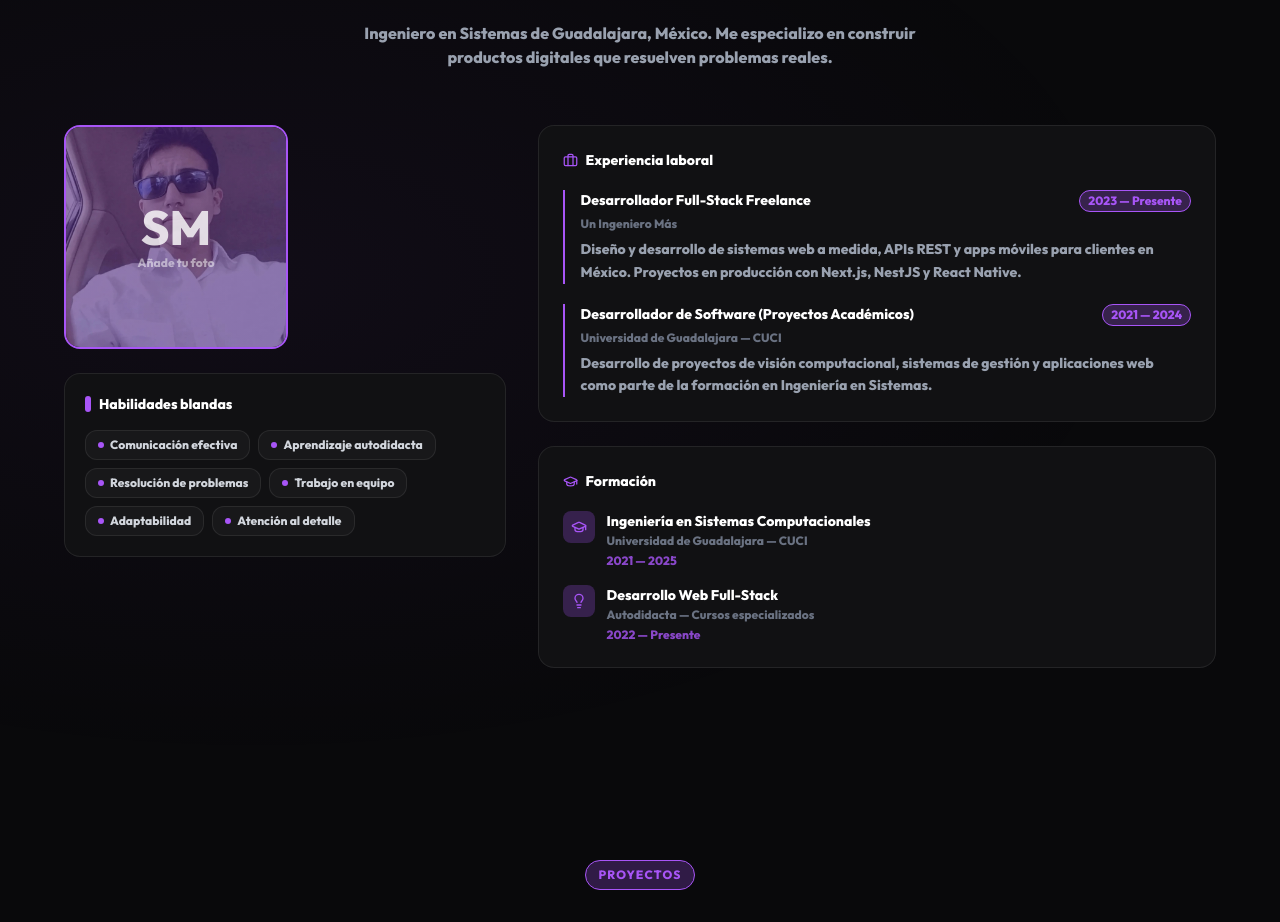
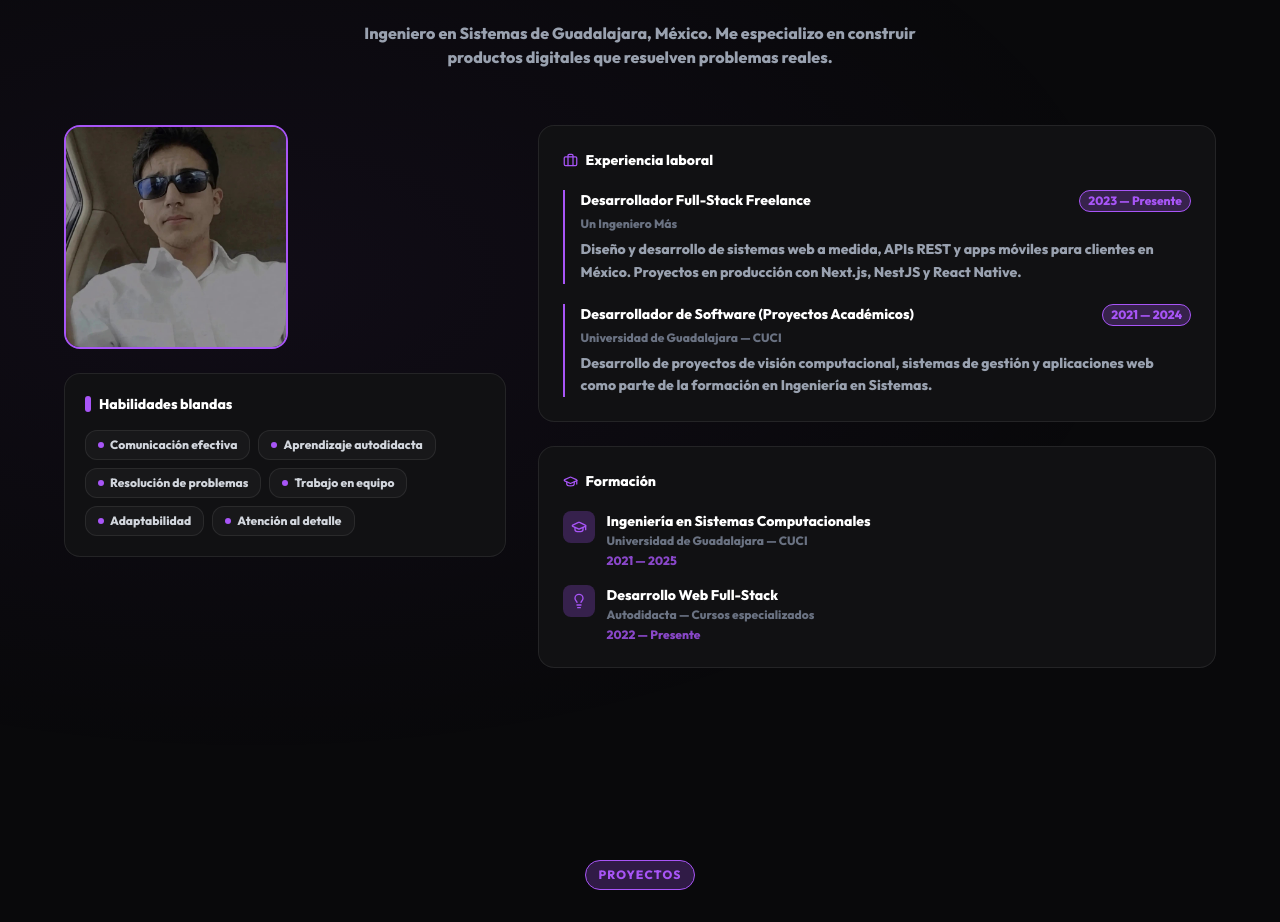
Before and after one commit to Shooukoo/catalogo-servicios-web, a Next.js app: page /portafolio/ in a window 1280 px wide. Shown: the part 1009-1931 px from the top of the page. Built offline with nearby package versions, Linux system fonts and the light colour scheme; no server answers.

Commit message:
Foto de mi

```diff
--- a/src/components/Navbar.tsx
+++ b/src/components/Navbar.tsx
@@ -4,6 +4,9 @@
 import { motion, useScroll, useMotionValueEvent } from "framer-motion";
 import { Menu, X } from "lucide-react";
 import { cn } from "@/lib/utils";
+
+// With basePath="/portafolio", plain <a href> files don't get the prefix automatically.
+const BASE = (process.env.NEXT_PUBLIC_ASSET_URL ?? "/portafolio").replace(/\/$/, "");
 
 const NAV_LINKS = [
     { label: "Sobre mí", href: "#sobre-mi" },
@@ -66,7 +69,7 @@
                 {/* CTAs — desktop */}
                 <div className="hidden md:flex items-center gap-2">
                     <a
-                        href="/cv-santiago-mora.pdf"
+                        href={`${BASE}/cv-santiago-mora.pdf`}
                         download
                         className="inline-flex items-center gap-1.5 px-3 py-2 min-h-[44px] text-sm font-medium rounded-lg text-gray-400 hover:text-white border border-white/10 hover:border-white/20 transition-all duration-200"
                         style={{ background: "rgba(255,255,255,0.03)" }}
--- a/src/components/sections/AboutSection.tsx
+++ b/src/components/sections/AboutSection.tsx
@@ -130,17 +130,10 @@
                             className="relative mx-auto lg:mx-0 w-48 h-48 md:w-56 md:h-56 rounded-2xl overflow-hidden border-2 shrink-0"
                             style={{ borderColor: "var(--accent)" }}
                         >
-                            <Image
-                                src="/profile.jpg"
-                                alt="Santiago Mora Nuñez — Foto de perfil"
-                                fill
-                                className="object-cover"
-                                priority
-                            />
-                            {/* Fallback gradient when no image */}
+                            {/* Fallback placeholder — shown only when no image loads */}
                             <div
                                 aria-hidden="true"
-                                className="absolute inset-0 flex flex-col items-center justify-center text-center p-4"
+                                className="absolute inset-0 z-0 flex flex-col items-center justify-center text-center p-4"
                                 style={{
                                     background:
                                         "linear-gradient(135deg, rgba(168,85,247,0.3) 0%, rgba(124,58,237,0.3) 100%)",
@@ -149,6 +142,14 @@
                                 <span className="text-5xl font-black text-white/80">SM</span>
                                 <span className="text-xs text-white/50 mt-1">Añade tu foto</span>
                             </div>
+                            {/* Actual photo — sits on top of the fallback */}
+                            <Image
+                                src="/profile.jpg"
+                                alt="Santiago Mora Nuñez — Foto de perfil"
+                                fill
+                                className="object-cover relative z-10"
+                                priority
+                            />
                         </div>
 
                         {/* Soft skills */}
--- a/src/components/sections/HeroSection.tsx
+++ b/src/components/sections/HeroSection.tsx
@@ -2,6 +2,10 @@
 
 import { motion } from "framer-motion";
 import { ArrowDown, Github, Linkedin, Mail } from "lucide-react";
+
+// With basePath="/portafolio", plain <a href> don't get the prefix automatically.
+// This constant mirrors the pattern used in TechCarousel for consistency.
+const BASE = (process.env.NEXT_PUBLIC_ASSET_URL ?? "/portafolio").replace(/\/$/, "");
 
 const containerVariants = {
     hidden: { opacity: 0 },
@@ -131,7 +135,7 @@
                         Ver proyectos
                     </a>
                     <a
-                        href="/cv-santiago-mora.pdf"
+                        href={`${BASE}/cv-santiago-mora.pdf`}
                         download
                         className="inline-flex items-center gap-2 px-7 py-3.5 min-h-[44px] rounded-xl text-sm font-bold text-gray-300 border border-white/10 hover:border-white/20 hover:text-white transition-all duration-200 hover:-translate-y-1"
                         style={{ background: "rgba(255,255,255,0.03)" }}
```
